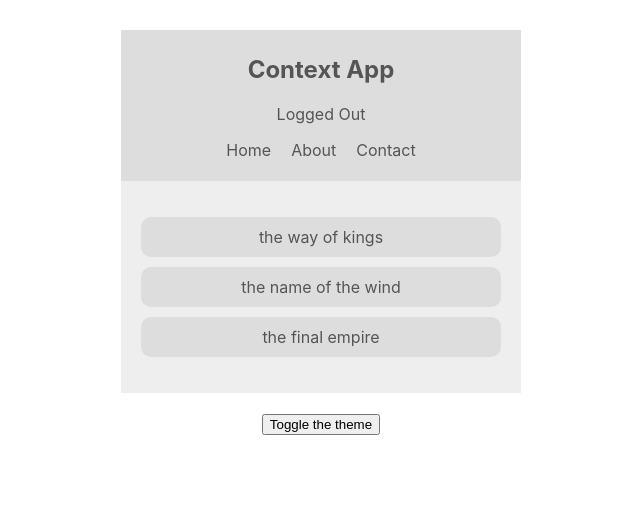
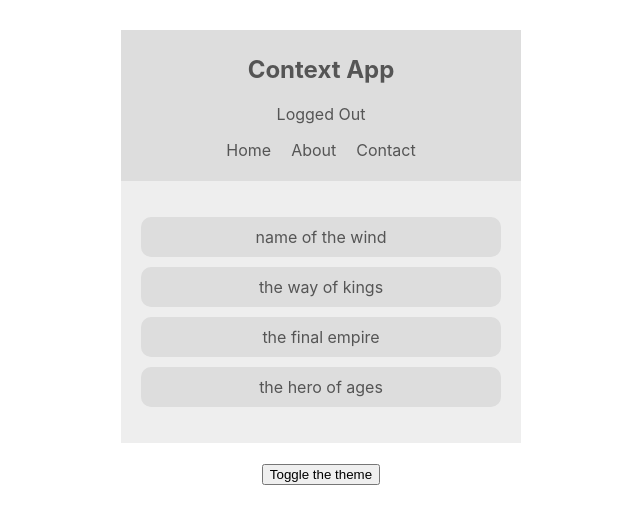
Before and after one commit to MorganBat/react-context-and-hooks, a React (Create React App) app in the folder contextapp/: page / in a window 1280 px wide. Shown: the top 524 px of the page, without its empty margins (319-959 px from the left). Built offline with nearby package versions, Linux system fonts and the light colour scheme.

Commit message:
lesson 15

```diff
--- a/contextapp/src/App.js
+++ b/contextapp/src/App.js
@@ -4,6 +4,7 @@
 import ThemeToggle from './components/ThemeToggle';
 import ThemeContextProvider from './contexts/ThemeContext';
 import AuthContextProvider from './contexts/AuthContext'
+import BookContextProvider from './contexts/BookContext';
 
 function App() {
   return (
@@ -11,7 +12,9 @@
       <ThemeContextProvider>
         <AuthContextProvider>
           <Navbar />
-          <BookList />
+          <BookContextProvider>
+            <BookList />
+          </BookContextProvider>
           <ThemeToggle />
         </AuthContextProvider>
       </ThemeContextProvider>
--- a/contextapp/src/components/BookList.js
+++ b/contextapp/src/components/BookList.js
@@ -1,15 +1,19 @@
 import React, { useContext } from 'react';
+import { BookContext } from '../contexts/BookContext';
 import { ThemeContext } from '../contexts/ThemeContext';
 
 const BookList = () => {
     const { isLightTheme, light, dark} = useContext(ThemeContext);
+    const { books } = useContext(BookContext);
     const theme = isLightTheme ? light : dark;
     return(
         <div className="book-list" style={{ color: theme.syntax, background: theme.bg }}>
             <ul>
-                <li style={{background: theme.ui}}>the way of kings</li>
-                <li style={{background: theme.ui}}>the name of the wind</li>
-                <li style={{background: theme.ui}}>the final empire</li>
+                {books.map(book => {
+                    return(
+                        <li style={{ background: theme.ui }} key={book.id}>{book.title}</li>
+                    )
+                })}
             </ul>
         </div>
     );
--- /dev/null
+++ b/contextapp/src/contexts/BookContext.js
@@ -0,0 +1,19 @@
+import React, { createContext, useState } from 'react';
+
+export const BookContext = createContext();
+
+const BookContextProvider = (props) => {
+    const [books, setBooks] = useState([
+        {title: 'name of the wind', id: 1},
+        {title: 'the way of kings', id: 2},
+        {title: 'the final empire', id: 3},
+        {title: 'the hero of ages', id: 4}
+    ])
+    return(
+        <BookContext.Provider value={{books}}>
+            {props.children}
+        </BookContext.Provider>
+    )
+}
+
+export default BookContextProvider
```
